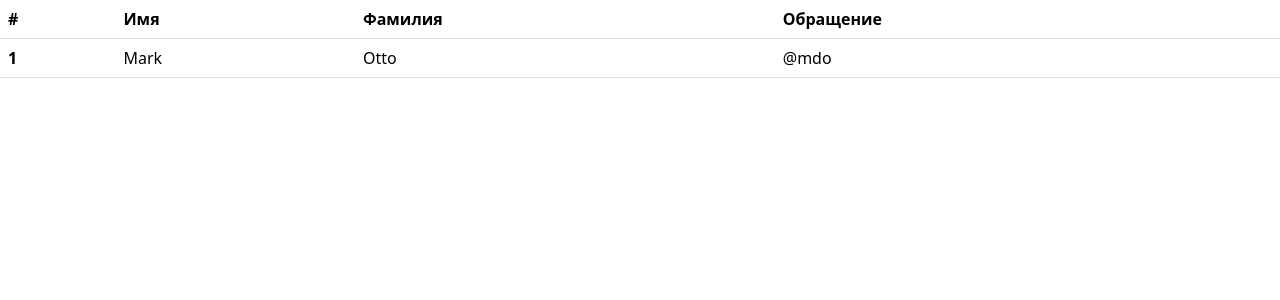
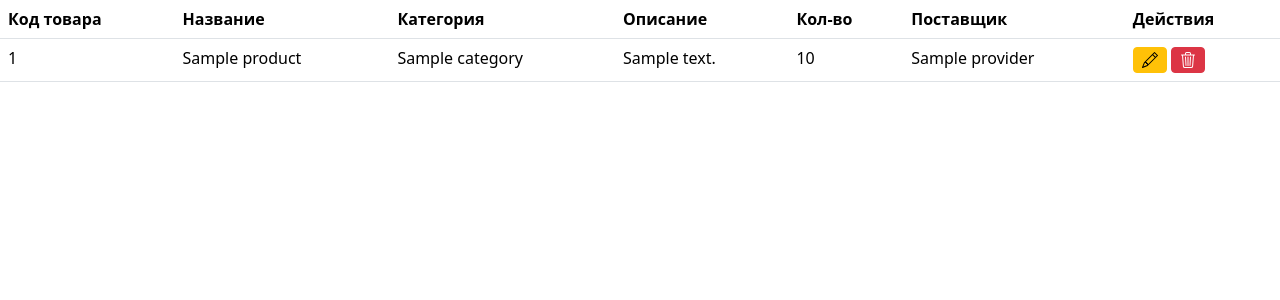
Before and after one commit to miskhodzh/warehouse_management, a Django app: page /warehouse/list/ in a window 1280 px wide. Shown: the part 56-356 px from the top of the page. Run offline with Django 3.2, Linux system fonts and the light colour scheme; tables that the repository leaves empty hold one stand-in row (values such as "Sample post"); some libraries are stand-ins or nearby versions.

Commit message:
Warehouse app

```diff
--- a/warehouse_management/templates/base.html
+++ b/warehouse_management/templates/base.html
@@ -18,7 +18,9 @@
           </a>
           <ul class="dropdown-menu">
             <li><a class="dropdown-item" href="{% url 'warehouse:list' %}">Таблица склада</a></li>
-            <li><a class="dropdown-item" href="{% url 'warehouse:add' %}">Добавить товар</a></li>
+            <li><a class="dropdown-item" href="{% url 'warehouse:add_product' %}">Добавить товар</a></li>
+            <li><a class="dropdown-item" href="{% url 'warehouse:add_category' %}">Добавить категорию</a></li>
+            <li><a class="dropdown-item" href="{% url 'warehouse:add_provider' %}">Добавить поставщика</a></li>
           </ul>
         </li>
       </ul>
--- a/warehouse_management/templates/warehouse/list.html
+++ b/warehouse_management/templates/warehouse/list.html
@@ -4,19 +4,34 @@
 <table class="table">
   <thead>
     <tr>
-      <th scope="col">#</th>
-      <th scope="col">Имя</th>
-      <th scope="col">Фамилия</th>
-      <th scope="col">Обращение</th>
+      <th scope="col">Код товара</th>
+      <th scope="col">Название</th>
+      <th scope="col">Категория</th>
+      <th scope="col">Описание</th>
+      <th scope="col">Кол-во</th>
+      <th scope="col">Поставщик</th>
+      <th scope="col">Действия</th>
     </tr>
   </thead>
   <tbody>
-    <tr>
-      <th scope="row">1</th>
-      <td>Mark</td>
-      <td>Otto</td>
-      <td>@mdo</td>
+    {% for product in products %}
+     <tr>
+       <td scope="col">{{product.id}}</td>
+       <td scope="col">{{product.title}}</td>
+       <td scope="col">{{product.category}}</td>
+       <td scope="col">{{product.description}}</td>
+       <td scope="col">{{product.quantity}}</td>
+       <td scope="col">{{product.provider}}</td>
+       <td scope="col">
+        <a href="{% url "warehouse:edit_product" pk=product.id %}" class="btn btn-warning btn-sm"><svg xmlns="http://www.w3.org/2000/svg" width="16" height="16" fill="currentColor" class="bi bi-pencil" viewBox="0 0 16 16">
+          <path d="M12.146.146a.5.5 0 0 1 .708 0l3 3a.5.5 0 0 1 0 .708l-10 10a.5.5 0 0 1-.168.11l-5 2a.5.5 0 0 1-.65-.65l2-5a.5.5 0 0 1 .11-.168zM11.207 2.5 13.5 4.793 14.793 3.5 12.5 1.207zm1.586 3L10.5 3.207 4 9.707V10h.5a.5.5 0 0 1 .5.5v.5h.5a.5.5 0 0 1 .5.5v.5h.293zm-9.761 5.175-.106.106-1.528 3.821 3.821-1.528.106-.106A.5.5 0 0 1 5 12.5V12h-.5a.5.5 0 0 1-.5-.5V11h-.5a.5.5 0 0 1-.468-.325"/>
+        </svg></a>
+        <a href="{% url "warehouse:delete_product" pk=product.id %}" class="btn btn-danger btn-sm"><svg xmlns="http://www.w3.org/2000/svg" width="16" height="16" fill="currentColor" class="bi bi-trash3" viewBox="0 0 16 16">
+          <path d="M6.5 1h3a.5.5 0 0 1 .5.5v1H6v-1a.5.5 0 0 1 .5-.5M11 2.5v-1A1.5 1.5 0 0 0 9.5 0h-3A1.5 1.5 0 0 0 5 1.5v1H1.5a.5.5 0 0 0 0 1h.538l.853 10.66A2 2 0 0 0 4.885 16h6.23a2 2 0 0 0 1.994-1.84l.853-10.66h.538a.5.5 0 0 0 0-1zm1.958 1-.846 10.58a1 1 0 0 1-.997.92h-6.23a1 1 0 0 1-.997-.92L3.042 3.5zm-7.487 1a.5.5 0 0 1 .528.47l.5 8.5a.5.5 0 0 1-.998.06L5 5.03a.5.5 0 0 1 .47-.53Zm5.058 0a.5.5 0 0 1 .47.53l-.5 8.5a.5.5 0 1 1-.998-.06l.5-8.5a.5.5 0 0 1 .528-.47M8 4.5a.5.5 0 0 1 .5.5v8.5a.5.5 0 0 1-1 0V5a.5.5 0 0 1 .5-.5"/>
+        </svg></a></td>
     </tr>
+    {% endfor %}
+
   </tbody>
 </table>
 {% endblock content %}
--- a/warehouse_management/warehouse/models.py
+++ b/warehouse_management/warehouse/models.py
@@ -10,6 +10,9 @@ class Category(models.Model):
     description = models.TextField(
         verbose_name='Описание'
     )
+
+    def __str__(self):
+        return self.title
 
 
 class Provider(models.Model):
@@ -29,6 +32,9 @@ class Provider(models.Model):
         max_length=12,
         verbose_name='Телефон'
     )
+
+    def __str__(self):
+        return self.title
 
 
 class Product(models.Model):
@@ -52,3 +58,6 @@ class Product(models.Model):
         on_delete=models.SET_NULL,
         null=True,
     )
+
+    def __str__(self):
+        return self.title
--- a/warehouse_management/warehouse/urls.py
+++ b/warehouse_management/warehouse/urls.py
@@ -1,9 +1,13 @@
 from django.urls import path
 
-from .views import product_list, add
+from .views import ProductAdd, ProductList, CategoryAdd, ProviderAdd, ProductEdit, ProductDelete
 
 app_name = 'warehouse'
 urlpatterns = [
-    path('list/', product_list, name='list'),
-    path('add/', add, name='add'),
+    path('list/', ProductList.as_view(), name='list'),
+    path('product/add/', ProductAdd.as_view(), name='add_product'),
+    path('product/<int:pk>/edit/', ProductEdit.as_view(), name='edit_product'),
+    path('product/<int:pk>/delete/', ProductDelete.as_view(), name='delete_product'),
+    path('category/add/', CategoryAdd.as_view(), name='add_category'),
+    path('provider/add/', ProviderAdd.as_view(), name='add_provider'),
 ]
--- a/warehouse_management/warehouse/views.py
+++ b/warehouse_management/warehouse/views.py
@@ -1,10 +1,61 @@
 from django.shortcuts import render
+from django.views import View
+from django.views.generic.list import ListView
+from django.views.generic.edit import FormView, UpdateView, DeleteView
+from django.urls import reverse_lazy
+
+from .forms import ProductForm, CategoryForm, ProviderForm
+from .models import Product
 
 
-def add(request):
-    template = 'warehouse/add.html'
-    return render(request, template)
+class ProductAdd(FormView):
+    template_name = 'warehouse/add.html'
+    form_class = ProductForm
+    success_url = reverse_lazy('warehouse:list')
 
-def product_list(request):
-    template = 'warehouse/list.html'
-    return render(request, template)
+    def form_valid(self, form):
+        form.save()
+        return super().form_valid(form)
+
+
+class ProductEdit(UpdateView):
+    template_name = 'warehouse/add.html'
+    model = Product
+    form_class = ProductForm
+    success_url = reverse_lazy('warehouse:list')
+
+
+class ProductList(ListView):
+    template_name = 'warehouse/list.html'
+    model = Product
+    context_object_name = 'products'
+
+    def form_valid(self, form):
+        form.save()
+        return super().form_valid(form)
+
+
+class ProductDelete(DeleteView):
+    template_name = 'warehouse/confirm_delete.html'
+    model = Product
+    success_url = reverse_lazy('warehouse:list')
+
+
+class CategoryAdd(FormView):
+    template_name = 'warehouse/add.html'
+    form_class = CategoryForm
+    success_url = reverse_lazy('warehouse:add_category')
+
+    def form_valid(self, form):
+        form.save()
+        return super().form_valid(form)
+
+
+class ProviderAdd(FormView):
+    template_name = 'warehouse/add.html'
+    form_class = ProviderForm
+    success_url = reverse_lazy('warehouse:add_provider')
+
+    def form_valid(self, form):
+        form.save()
+        return super().form_valid(form)
```
Also changed, not shown: warehouse_management/templates/warehouse/add.html (+18 -3 lines), warehouse_management/templates/warehouse/confirm_delete.html (added, +26 -0 lines), warehouse_management/warehouse/forms.py (added, +21 -0 lines), README.md.
